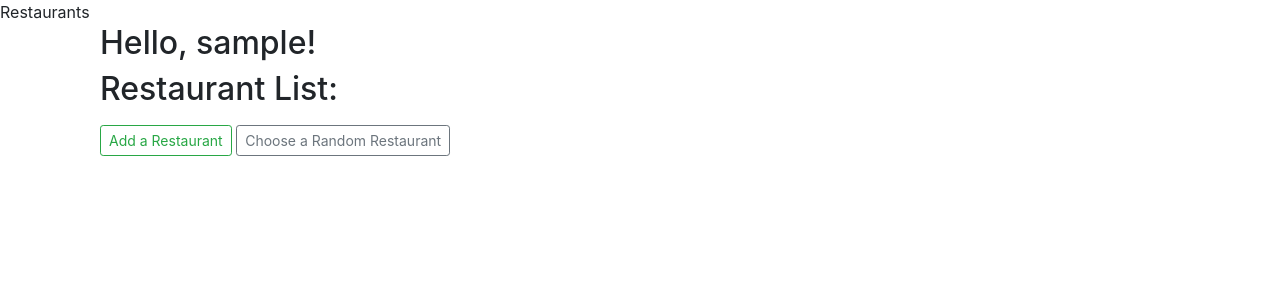
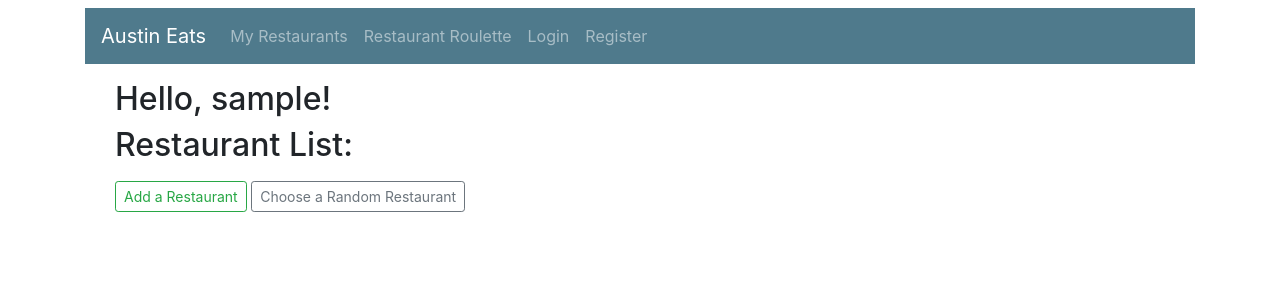
Before and after one commit to DataWranglerRyan/Austin-Eats, a Flask app: page /restaurants/ in a window 1280 px wide. Shown: the top 300 px of the page. Run offline with Flask 2, Linux system fonts and the light colour scheme; the visitor is signed in with stand-in values (Sample User, id 1); data comes from the database, SQL or seed files in the repository; data that the repository does not hold is empty; some libraries are stand-ins or nearby versions.

Commit message:
add navbar and require login using decorators

```diff
--- /dev/null
+++ b/common/decorators.py
@@ -0,0 +1,13 @@
+import functools
+from typing import Callable
+from flask import session, flash, url_for, redirect
+
+
+def requires_login(f: Callable) -> Callable:
+    @functools.wraps(f)
+    def decorated_function(*args, **kwargs):
+        if not session.get('user_name'):
+            flash('Please sign in to view this page.', 'danger')
+            return redirect(url_for('login.login'))
+        return f(*args, **kwargs)
+    return decorated_function
--- a/controllers/restaurants_blueprint.py
+++ b/controllers/restaurants_blueprint.py
@@ -2,6 +2,7 @@ from flask import Blueprint, render_template, request, session, redirect, url_fo
 from resources.restaurant import Restaurant, RestaurantList, RestaurantListByUser, RestaurantByID, RestaurantGetRandom,\
     RestaurantByUser
 from resources.dish import DishByRestaurantID, DishListByRestaurantID
+from common.decorators import requires_login
 
 restaurants_blueprint = Blueprint('restaurants', __name__)
 restaurant_blueprint = Blueprint('restaurant', __name__)
@@ -10,10 +11,11 @@ restaurant_blueprint = Blueprint('restaurant', __name__)
 
 
 @restaurants_blueprint.route('/', methods=['GET'])
+@requires_login
 def restaurant_list():
     user = session.get('user_name')
-    if user:
-        payload, status_code = RestaurantListByUser.get(user)
+    payload, status_code = RestaurantListByUser.get(user)
+    if status_code == 200:
         return render_template('restaurant/index.html', restaurants=payload['restaurants'],
                                user_name=session['user_name'], restaurant=Restaurant)
     else:
@@ -23,6 +25,7 @@ def restaurant_list():
 
 
 @restaurant_blueprint.route('/random', methods=['GET'])
+@requires_login
 def get_random():
     payload, status_code = RestaurantGetRandom.get()
     if status_code == 200:
@@ -32,6 +35,7 @@ def get_random():
 
 
 @restaurant_blueprint.route('/<string:name>', methods=['GET'])
+@requires_login
 def restaurant_by_name(name):
     if session.get('user_name'):
         payload, status_code = Restaurant.get(name)
@@ -45,6 +49,7 @@ def restaurant_by_name(name):
 
 
 @restaurant_blueprint.route('/new', methods=['POST', 'GET'])
+@requires_login
 def create_restaurant():
     if request.method == 'GET':
         return render_template('restaurant/new.html')
@@ -57,6 +62,7 @@ def create_restaurant():
 
 
 @restaurant_blueprint.route('/edit/<string:restaurant_id>', methods=['POST', 'GET'])
+@requires_login
 def edit_restaurant(restaurant_id):
     payload, status_code = RestaurantByID.get(restaurant_id)
     if request.method == 'POST':
@@ -67,6 +73,7 @@ def edit_restaurant(restaurant_id):
 
 
 @restaurant_blueprint.route('/delete/<string:restaurant_id>', methods=['GET'])
+@requires_login
 def delete_restaurant(restaurant_id):
     payload, status_code = RestaurantByUser.delete(session.get('user_name'), restaurant_id)
     if status_code == 200:
@@ -76,6 +83,7 @@ def delete_restaurant(restaurant_id):
 
 
 @restaurant_blueprint.route('/<string:restaurant_id>/dish/new', methods=['POST', 'GET'])
+@requires_login
 def create_restaurant_dish(restaurant_id):
     if request.method == 'GET':
         return render_template('restaurant/dish/new.html', restaurant_id=restaurant_id)
--- a/resources/dish.py
+++ b/resources/dish.py
@@ -114,10 +114,12 @@ class DishByRestaurantID(Resource):
 
     @classmethod
     def post(cls, restaurant_id) -> (Dict, int):
-        if not RestaurantModel.find_by_id(restaurant_id):
+        restaurant = RestaurantModel.find_by_id(restaurant_id)
+        if not restaurant:
             return {'message': f'Cannot add dish. Restaurant with {restaurant_id} does not exist. '}, 400
         payload = cls.parse.parse_args()
-        dish = DishModel(payload['name'], payload['review'], restaurant_id)
+        dish = DishModel(payload['name'], payload['review'])
+        dish.restaurant = restaurant
 
         try:
             dish.save_to_db()
--- a/templates/base.html
+++ b/templates/base.html
@@ -7,11 +7,47 @@
     <link rel="stylesheet" href="{{ url_for('static', filename='css/main.css')}}">
 </head>
 <body>
-{% block content %}
+<div class='content container mt-2'>
+    <nav class="navbar navbar-expand-lg navbar-dark mb-3" style="background-color: #4f7a8c;">
+        <a class="navbar-brand" href="/">Austin Eats</a>
+        <button class="navbar-toggler" type="button" data-toggle="collapse" data-target="#navbarSupportedContent" aria-controls="navbarSupportedContent" aria-expanded="false" aria-label="Toggle navigation">
+            <span class="navbar-toggler-icon"></span>
+        </button>
+        <div class="collapse navbar-collapse" id="navbarSupportedContent">
+            <ul class="navbar-nav mr-auto">
+                <li class="nav-item">
+                    <a class="nav-link" href="{{ url_for('restaurants.restaurant_list') }}">My Restaurants</a>
+                </li>
+                <li class="nav-item">
+                    <a class="nav-link" href="{{ url_for('restaurant.get_random') }}">Restaurant Roulette</a>
+                </li>
+                <li class="nav-item">
+                    <a class="nav-link" href="{{ url_for('login.login') }}">Login</a>
+                </li>
+                <li class="nav-item">
+                    <a class="nav-link" href="{{ url_for('register.register') }}">Register</a>
+                </li>
+            </ul>
+        </div>
+    </nav>
 
-{%  endblock %}
+    {% with messages = get_flashed_messages(with_categories=true) %}
+        {% if messages %}
+            {% for category, message in messages %}
+                <div class="alert-{{ category }}" role="alert">
+                    {{ message }}
+                </div>
+            {% endfor %}
+        {% endif %}
+    {% endwith %}
+    <div class="mt-3">
+    {% block content %}
+
+    {%  endblock %}
+    </div>
     <script src="https://code.jquery.com/jquery-3.5.1.slim.min.js" integrity="sha384-DfXdz2htPH0lsSSs5nCTpuj/zy4C+OGpamoFVy38MVBnE+IbbVYUew+OrCXaRkfj" crossorigin="anonymous"></script>
     <script src="https://cdn.jsdelivr.net/npm/popper.js@1.16.0/dist/umd/popper.min.js" integrity="sha384-Q6E9RHvbIyZFJoft+2mJbHaEWldlvI9IOYy5n3zV9zzTtmI3UksdQRVvoxMfooAo" crossorigin="anonymous"></script>
     <script src="https://stackpath.bootstrapcdn.com/bootstrap/4.5.0/js/bootstrap.min.js" integrity="sha384-OgVRvuATP1z7JjHLkuOU7Xw704+h835Lr+6QL9UvYjZE3Ipu6Tp75j7Bh/kR0JKI" crossorigin="anonymous"></script>
+</div>
 </body>
 </html>
--- a/templates/restaurant/index.html
+++ b/templates/restaurant/index.html
@@ -1,7 +1,6 @@
 {%  extends "base.html" %}
 {%  block content %}
     <header>
-        Restaurants
     </header>
     <div class="container">
         <div class="col-sm">
```
